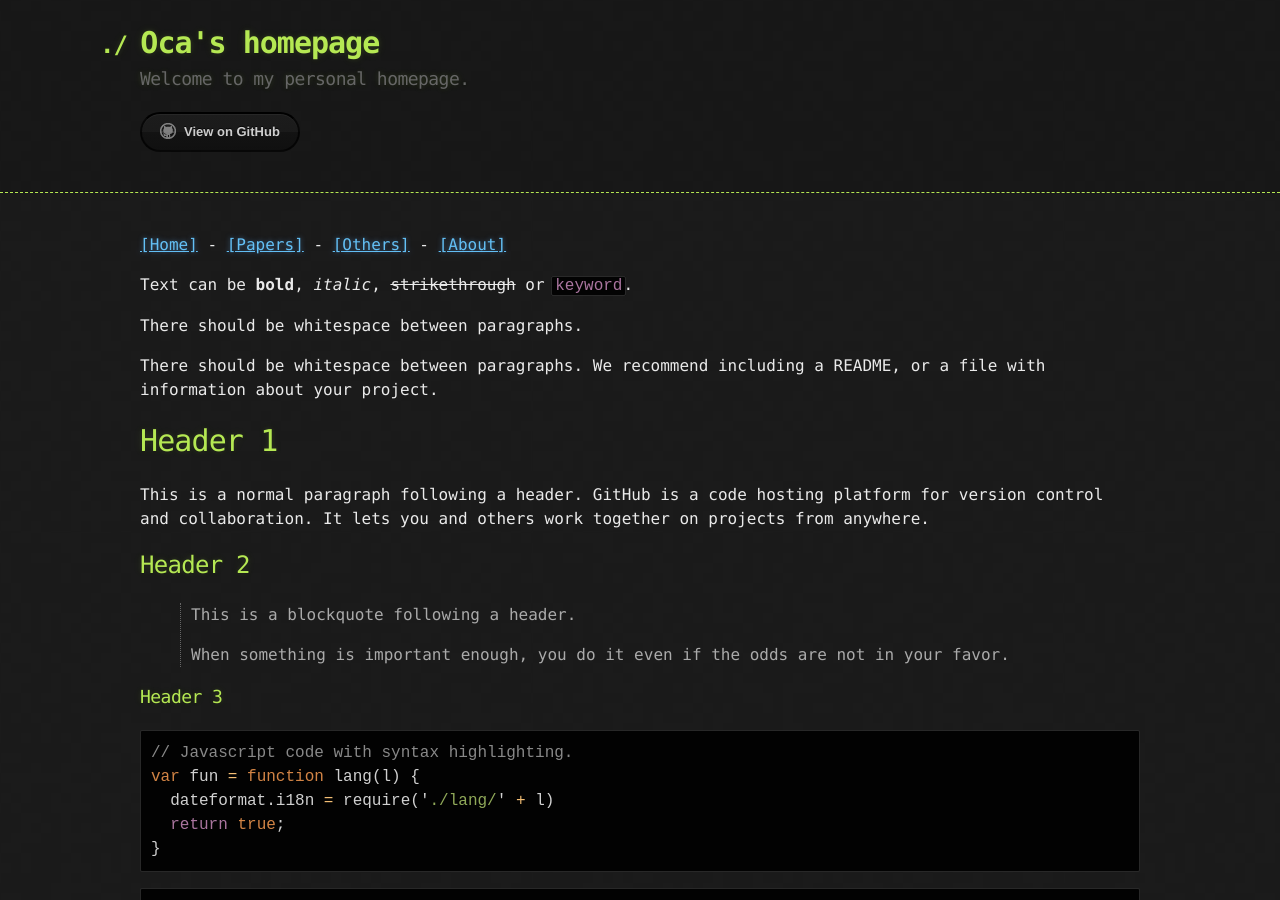
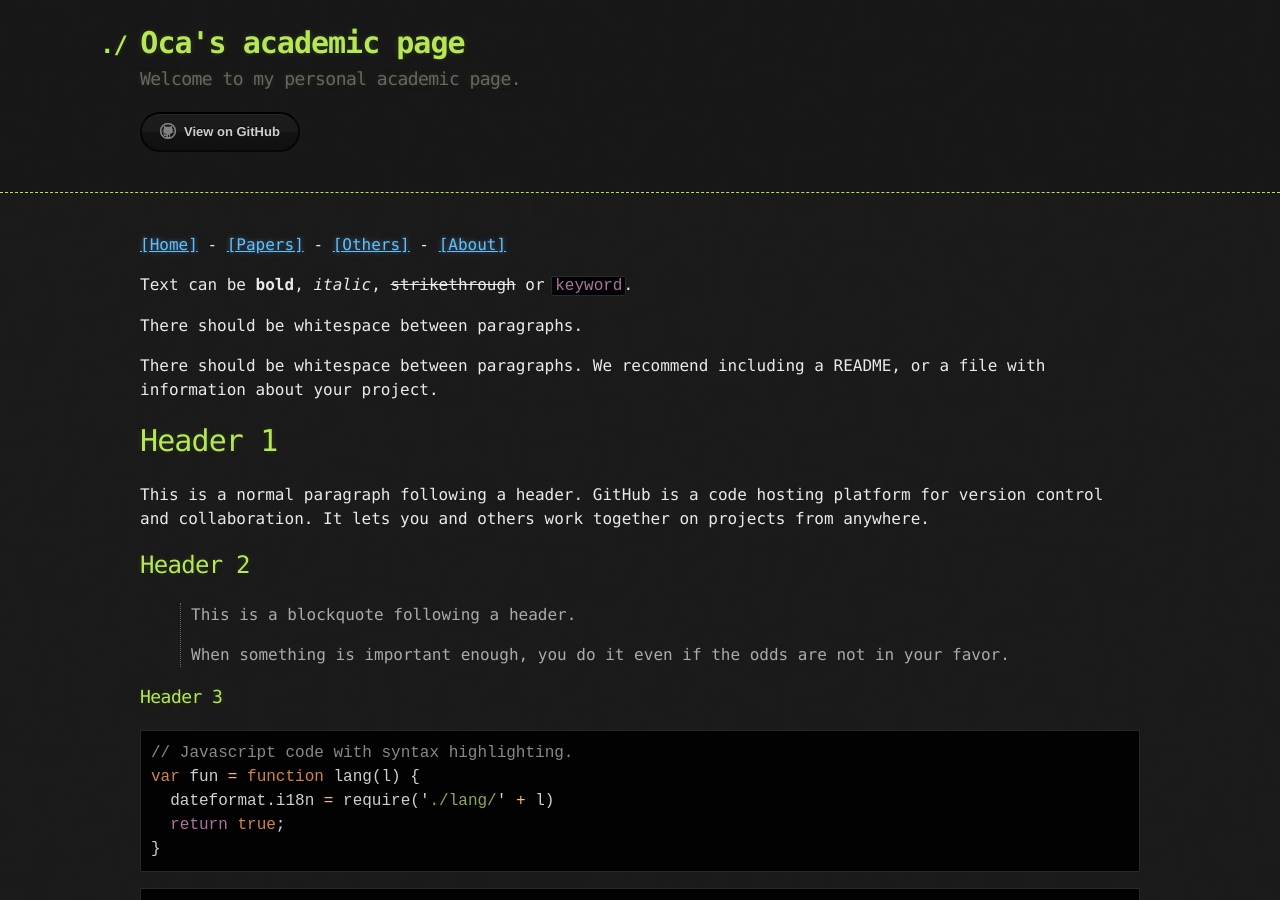
Before and after one commit to oca-john/academic-page, a Jekyll site: the page built from index.md, in a window 1280 px wide and 900 px high. Built offline with Jekyll 4.4.1, drawn with Linux system fonts in a browser that asks for light colours.

Commit message:
Update _config.yml

```diff
--- a/_config.yml
+++ b/_config.yml
@@ -1,5 +1,5 @@
-title: Oca's homepage
-description: Welcome to my personal homepage.
+title: Oca's academic page
+description: Welcome to my personal academic page.
 show_downloads: false
 google_analytics:
 theme: jekyll-theme-hacker
```
